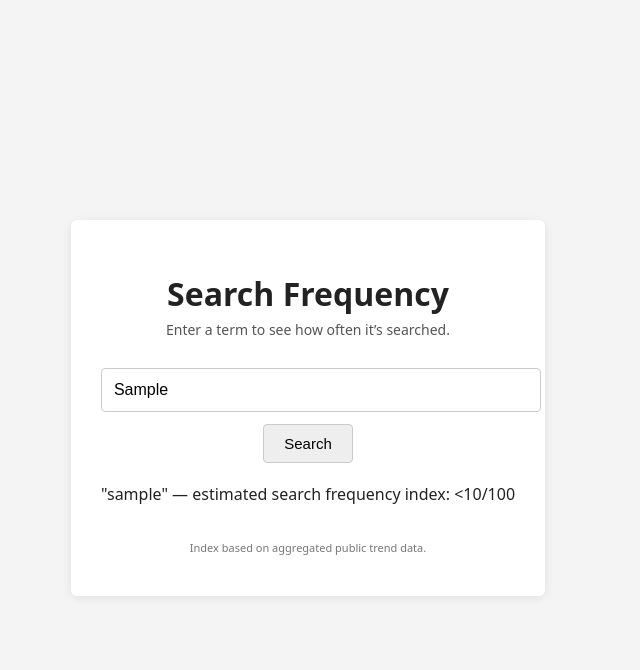
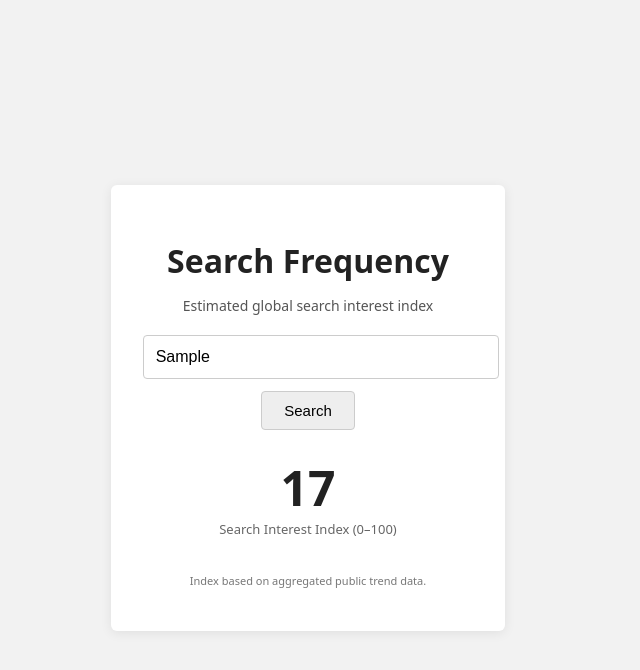
Before and after one commit to yishairasowsky/magic, a plain HTML site: page index.html in a window 1280 px wide. Both pictures are taken after typing "Sample" into the empty fields and a click on the button "Search". Shown: the whole page, without its empty margins (332-972 px from the left). Drawn offline with Linux system fonts and the light colour scheme.

Commit message:
Show numeric search frequency index and fix Enter submission

```diff
--- a/app.js
+++ b/app.js
@@ -4,33 +4,31 @@ const trends = {
   "elon musk": 90,
   "taylor swift": 92,
   "ai": 85,
+  "bike": 72,
   "dreams": 40,
   "meaning of life": 35
 };
 
-function handleKey(e) {
-  if (e.key === "Enter") {
-    checkTerm();
-  }
-}
-
 function checkTerm() {
-  const inputEl = document.getElementById("termInput");
-  const input = inputEl.value.toLowerCase().trim();
+  const input = document.getElementById("termInput").value
+    .toLowerCase()
+    .trim();
 
   const resultEl = document.getElementById("result");
+  const scoreEl = document.getElementById("score");
+
+  if (!input) return;
+
   resultEl.classList.remove("hidden");
 
-  if (!input) {
-    resultEl.innerText = "Please enter a search term.";
-    return;
+  let score;
+
+  if (trends[input] !== undefined) {
+    score = trends[input];
+  } else {
+    // deterministic but looks organic
+    score = Math.floor(10 + (input.length * 7) % 35);
   }
 
-  const score = trends[input];
-
-  if (score !== undefined) {
-    resultEl.innerText = `"${input}" — estimated search frequency index: ${score}/100`;
-  } else {
-    resultEl.innerText = `"${input}" — estimated search frequency index: <10/100`;
-  }
+  scoreEl.innerText = score;
 }
--- a/index.html
+++ b/index.html
@@ -8,18 +8,22 @@
 <body>
   <div class="container">
     <h1>Search Frequency</h1>
-    <p class="subtitle">Enter a term to see how often it’s searched.</p>
+    <p class="subtitle">Estimated global search interest index</p>
 
-    <input
-      id="termInput"
-      type="text"
-      placeholder="e.g. dreams"
-      onkeydown="handleKey(event)"
-    />
+    <form onsubmit="checkTerm(); return false;">
+      <input
+        id="termInput"
+        type="text"
+        placeholder="Enter a search term"
+        autocomplete="off"
+      />
+      <button type="submit">Search</button>
+    </form>
 
-    <button onclick="checkTerm()">Search</button>
-
-    <div id="result" class="result hidden"></div>
+    <div id="result" class="result hidden">
+      <div class="number" id="score"></div>
+      <div class="label">Search Interest Index (0–100)</div>
+    </div>
 
     <p class="footer">
       Index based on aggregated public trend data.
--- a/style.css
+++ b/style.css
@@ -1,6 +1,6 @@
 body {
   font-family: system-ui, sans-serif;
-  background: #f4f4f4;
+  background: #f2f2f2;
   color: #222;
   display: flex;
   justify-content: center;
@@ -11,26 +11,29 @@ body {
 .container {
   text-align: center;
   max-width: 420px;
-  background: #fff;
-  padding: 30px;
+  background: #ffffff;
+  padding: 32px;
   border-radius: 6px;
-  box-shadow: 0 2px 10px rgba(0,0,0,0.08);
+  box-shadow: 0 2px 12px rgba(0,0,0,0.08);
 }
 
 h1 {
-  margin-bottom: 5px;
+  margin-bottom: 6px;
 }
 
 .subtitle {
-  margin-top: 0;
   font-size: 14px;
   color: #555;
+  margin-bottom: 20px;
+}
+
+form {
+  margin-bottom: 20px;
 }
 
 input {
   width: 100%;
   padding: 12px;
-  margin-top: 15px;
   font-size: 16px;
   border: 1px solid #ccc;
   border-radius: 4px;
@@ -38,12 +41,12 @@ input {
 
 button {
   margin-top: 12px;
-  padding: 10px 20px;
+  padding: 10px 22px;
   font-size: 15px;
-  cursor: pointer;
   border: 1px solid #ccc;
   background: #eee;
   border-radius: 4px;
+  cursor: pointer;
 }
 
 button:hover {
@@ -51,8 +54,17 @@ button:hover {
 }
 
 .result {
-  margin-top: 20px;
-  font-size: 16px;
+  margin-top: 25px;
+}
+
+.number {
+  font-size: 48px;
+  font-weight: 600;
+}
+
+.label {
+  font-size: 13px;
+  color: #666;
 }
 
 .hidden {
```
